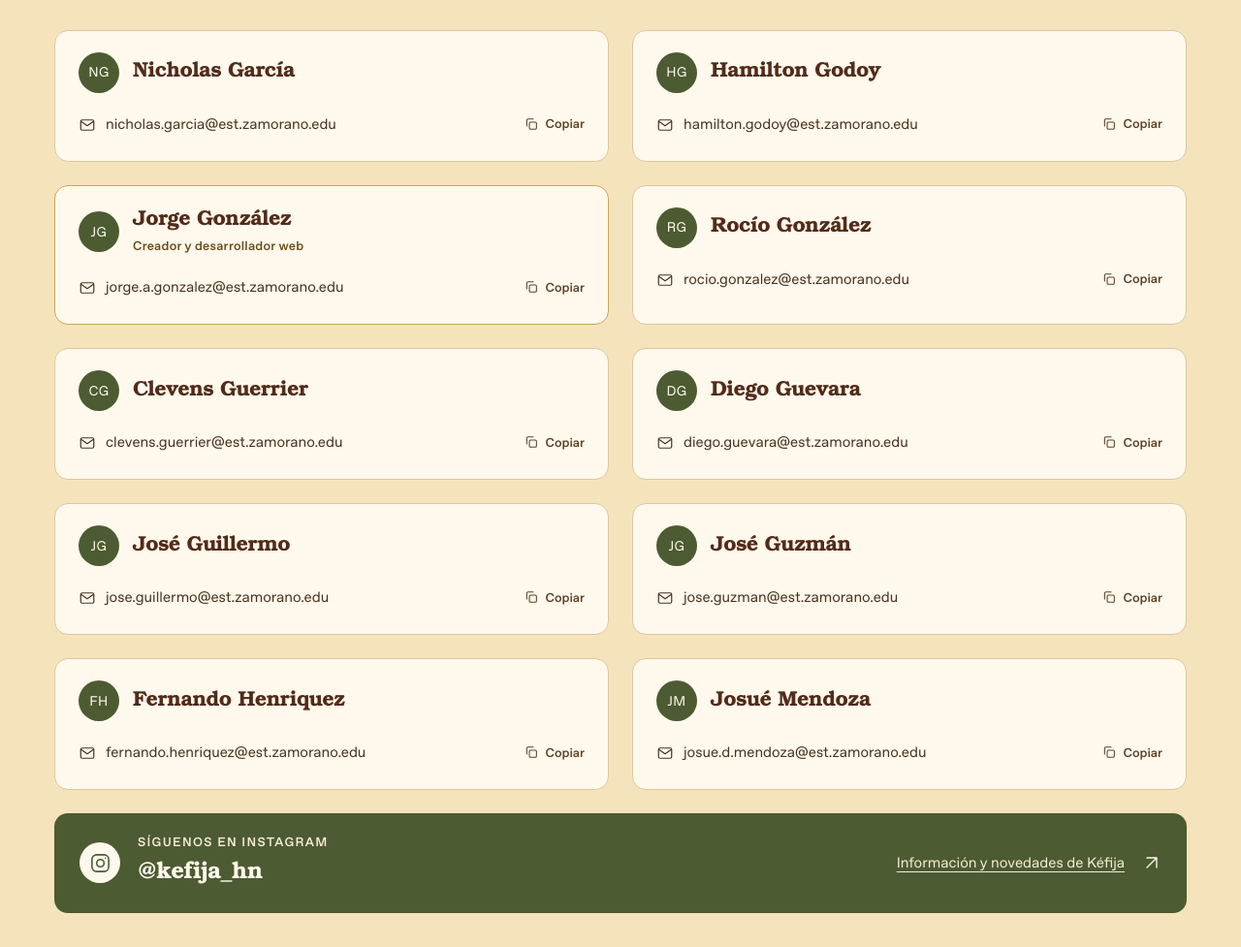
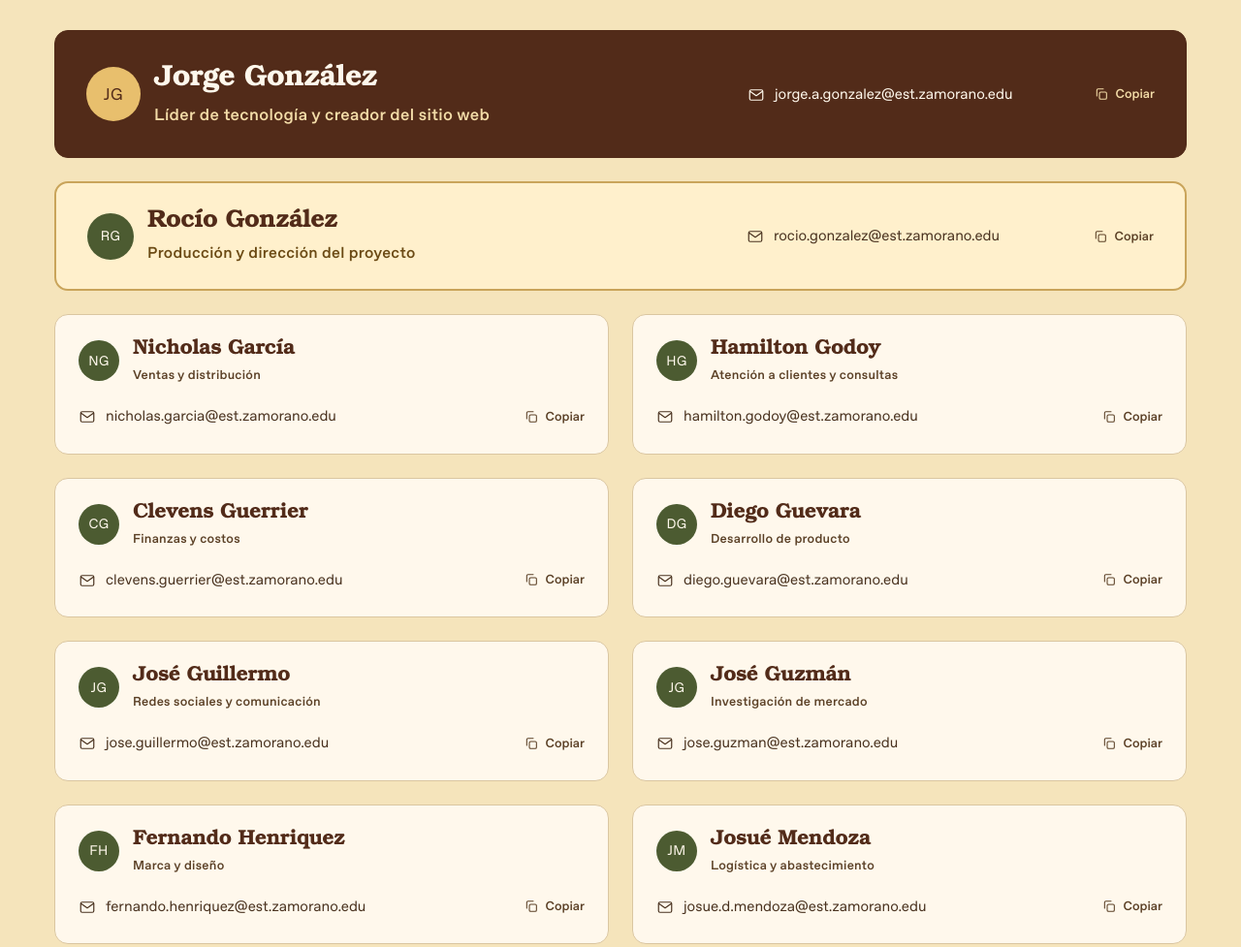
Before and after one commit to VWX-2004/kefija, a plain HTML site: page index.html in a window 1280 px wide. Shown: the part 4890-5867 px from the top of the page at 97% size. Drawn offline with Linux system fonts and the light colour scheme.

Commit message:
Contacto: roles para todos y jerarquía destacada para Jorge y Rocío
Co-Authored-By: Claude Sonnet 5.5 <noreply@anthropic.com>

```diff
--- a/index.html
+++ b/index.html
@@ -27,7 +27,7 @@
   <link rel="preload" href="assets/kefija-botella-640.webp" as="image" type="image/webp" imagesrcset="assets/kefija-botella-640.webp 640w, assets/kefija-botella.webp 1254w" imagesizes="(max-width:680px) 100vw, 640px" fetchpriority="high">
   <link rel="preload" href="assets/kefija-sans.woff2" as="font" type="font/woff2" crossorigin="">
   <link rel="preload" href="assets/kefija-sans-semibold.woff2" as="font" type="font/woff2" crossorigin="">
-  <link rel="stylesheet" href="styles.ce42bd.css">
+  <link rel="stylesheet" href="styles.0d8abc.css">
   <script>document.documentElement.classList.add("js-reveal")</script>
   <script src="app.36da7f.js" defer=""></script>
   <script src="bottle-viewer.2dc7658b.js" defer=""></script>
@@ -187,44 +187,44 @@
           <div class="contact-heading-side"><p>Consulta la disponibilidad del producto o solicita información a nuestro equipo.</p><button class="button button-dark" data-open-order="">Consultar disponibilidad</button></div>
         </div>
         <div class="contact-grid">
+          <article class="contact-person tier-1" aria-labelledby="jorge-name">
+            <div class="contact-person-top"><span class="contact-initials" aria-hidden="true">JG</span><div class="contact-id"><h3 id="jorge-name">Jorge González</h3><span class="contact-role">Líder de tecnología y creador del sitio web</span></div></div>
+            <div class="contact-actions"><a class="contact-email" href="mailto:jorge.a.gonzalez@est.zamorano.edu" aria-label="Escribir a Jorge González: jorge.a.gonzalez@est.zamorano.edu"><svg class="icon icon-mail" aria-hidden="true" viewBox="0 0 24 24"><rect x="3" y="5" width="18" height="14" rx="2"></rect><path d="m3.5 7 8.5 6 8.5-6"></path></svg><span>jorge.a.gonzalez@est.zamorano.edu</span></a><button type="button" class="contact-copy" data-copy-email="jorge.a.gonzalez@est.zamorano.edu" aria-label="Copiar correo de Jorge González"><svg class="icon" aria-hidden="true" viewBox="0 0 24 24"><rect x="9" y="9" width="11" height="11" rx="2"></rect><path d="M5 15V6a2 2 0 0 1 2-2h8"></path></svg><span class="contact-copy-text">Copiar</span></button></div>
+          </article>
+          <article class="contact-person tier-2" aria-labelledby="rocio-name">
+            <div class="contact-person-top"><span class="contact-initials" aria-hidden="true">RG</span><div class="contact-id"><h3 id="rocio-name">Rocío González</h3><span class="contact-role">Producción y dirección del proyecto</span></div></div>
+            <div class="contact-actions"><a class="contact-email" href="mailto:rocio.gonzalez@est.zamorano.edu" aria-label="Escribir a Rocío González: rocio.gonzalez@est.zamorano.edu"><svg class="icon icon-mail" aria-hidden="true" viewBox="0 0 24 24"><rect x="3" y="5" width="18" height="14" rx="2"></rect><path d="m3.5 7 8.5 6 8.5-6"></path></svg><span>rocio.gonzalez@est.zamorano.edu</span></a><button type="button" class="contact-copy" data-copy-email="rocio.gonzalez@est.zamorano.edu" aria-label="Copiar correo de Rocío González"><svg class="icon" aria-hidden="true" viewBox="0 0 24 24"><rect x="9" y="9" width="11" height="11" rx="2"></rect><path d="M5 15V6a2 2 0 0 1 2-2h8"></path></svg><span class="contact-copy-text">Copiar</span></button></div>
+          </article>
           <article class="contact-person" aria-labelledby="nicholas-name">
-            <div class="contact-person-top"><span class="contact-initials" aria-hidden="true">NG</span><div class="contact-id"><h3 id="nicholas-name">Nicholas García</h3></div></div>
+            <div class="contact-person-top"><span class="contact-initials" aria-hidden="true">NG</span><div class="contact-id"><h3 id="nicholas-name">Nicholas García</h3><span class="contact-role">Ventas y distribución</span></div></div>
             <div class="contact-actions"><a class="contact-email" href="mailto:nicholas.garcia@est.zamorano.edu" aria-label="Escribir a Nicholas García: nicholas.garcia@est.zamorano.edu"><svg class="icon icon-mail" aria-hidden="true" viewBox="0 0 24 24"><rect x="3" y="5" width="18" height="14" rx="2"></rect><path d="m3.5 7 8.5 6 8.5-6"></path></svg><span>nicholas.garcia@est.zamorano.edu</span></a><button type="button" class="contact-copy" data-copy-email="nicholas.garcia@est.zamorano.edu" aria-label="Copiar correo de Nicholas García"><svg class="icon" aria-hidden="true" viewBox="0 0 24 24"><rect x="9" y="9" width="11" height="11" rx="2"></rect><path d="M5 15V6a2 2 0 0 1 2-2h8"></path></svg><span class="contact-copy-text">Copiar</span></button></div>
           </article>
           <article class="contact-person" aria-labelledby="hamilton-name">
-            <div class="contact-person-top"><span class="contact-initials" aria-hidden="true">HG</span><div class="contact-id"><h3 id="hamilton-name">Hamilton Godoy</h3></div></div>
+            <div class="contact-person-top"><span class="contact-initials" aria-hidden="true">HG</span><div class="contact-id"><h3 id="hamilton-name">Hamilton Godoy</h3><span class="contact-role">Atención a clientes y consultas</span></div></div>
             <div class="contact-actions"><a class="contact-email" href="mailto:hamilton.godoy@est.zamorano.edu" aria-label="Escribir a Hamilton Godoy: hamilton.godoy@est.zamorano.edu"><svg class="icon icon-mail" aria-hidden="true" viewBox="0 0 24 24"><rect x="3" y="5" width="18" height="14" rx="2"></rect><path d="m3.5 7 8.5 6 8.5-6"></path></svg><span>hamilton.godoy@est.zamorano.edu</span></a><button type="button" class="contact-copy" data-copy-email="hamilton.godoy@est.zamorano.edu" aria-label="Copiar correo de Hamilton Godoy"><svg class="icon" aria-hidden="true" viewBox="0 0 24 24"><rect x="9" y="9" width="11" height="11" rx="2"></rect><path d="M5 15V6a2 2 0 0 1 2-2h8"></path></svg><span class="contact-copy-text">Copiar</span></button></div>
           </article>
-          <article class="contact-person has-role" aria-labelledby="jorge-name">
-            <div class="contact-person-top"><span class="contact-initials" aria-hidden="true">JG</span><div class="contact-id"><h3 id="jorge-name">Jorge González</h3><span class="contact-role">Creador y desarrollador web</span></div></div>
-            <div class="contact-actions"><a class="contact-email" href="mailto:jorge.a.gonzalez@est.zamorano.edu" aria-label="Escribir a Jorge González: jorge.a.gonzalez@est.zamorano.edu"><svg class="icon icon-mail" aria-hidden="true" viewBox="0 0 24 24"><rect x="3" y="5" width="18" height="14" rx="2"></rect><path d="m3.5 7 8.5 6 8.5-6"></path></svg><span>jorge.a.gonzalez@est.zamorano.edu</span></a><button type="button" class="contact-copy" data-copy-email="jorge.a.gonzalez@est.zamorano.edu" aria-label="Copiar correo de Jorge González"><svg class="icon" aria-hidden="true" viewBox="0 0 24 24"><rect x="9" y="9" width="11" height="11" rx="2"></rect><path d="M5 15V6a2 2 0 0 1 2-2h8"></path></svg><span class="contact-copy-text">Copiar</span></button></div>
-          </article>
-          <article class="contact-person" aria-labelledby="rocio-name">
-            <div class="contact-person-top"><span class="contact-initials" aria-hidden="true">RG</span><div class="contact-id"><h3 id="rocio-name">Rocío González</h3></div></div>
-            <div class="contact-actions"><a class="contact-email" href="mailto:rocio.gonzalez@est.zamorano.edu" aria-label="Escribir a Rocío González: rocio.gonzalez@est.zamorano.edu"><svg class="icon icon-mail" aria-hidden="true" viewBox="0 0 24 24"><rect x="3" y="5" width="18" height="14" rx="2"></rect><path d="m3.5 7 8.5 6 8.5-6"></path></svg><span>rocio.gonzalez@est.zamorano.edu</span></a><button type="button" class="contact-copy" data-copy-email="rocio.gonzalez@est.zamorano.edu" aria-label="Copiar correo de Rocío González"><svg class="icon" aria-hidden="true" viewBox="0 0 24 24"><rect x="9" y="9" width="11" height="11" rx="2"></rect><path d="M5 15V6a2 2 0 0 1 2-2h8"></path></svg><span class="contact-copy-text">Copiar</span></button></div>
-          </article>
           <article class="contact-person" aria-labelledby="clevens-name">
-            <div class="contact-person-top"><span class="contact-initials" aria-hidden="true">CG</span><div class="contact-id"><h3 id="clevens-name">Clevens Guerrier</h3></div></div>
+            <div class="contact-person-top"><span class="contact-initials" aria-hidden="true">CG</span><div class="contact-id"><h3 id="clevens-name">Clevens Guerrier</h3><span class="contact-role">Finanzas y costos</span></div></div>
             <div class="contact-actions"><a class="contact-email" href="mailto:clevens.guerrier@est.zamorano.edu" aria-label="Escribir a Clevens Guerrier: clevens.guerrier@est.zamorano.edu"><svg class="icon icon-mail" aria-hidden="true" viewBox="0 0 24 24"><rect x="3" y="5" width="18" height="14" rx="2"></rect><path d="m3.5 7 8.5 6 8.5-6"></path></svg><span>clevens.guerrier@est.zamorano.edu</span></a><button type="button" class="contact-copy" data-copy-email="clevens.guerrier@est.zamorano.edu" aria-label="Copiar correo de Clevens Guerrier"><svg class="icon" aria-hidden="true" viewBox="0 0 24 24"><rect x="9" y="9" width="11" height="11" rx="2"></rect><path d="M5 15V6a2 2 0 0 1 2-2h8"></path></svg><span class="contact-copy-text">Copiar</span></button></div>
           </article>
           <article class="contact-person" aria-labelledby="diego-name">
-            <div class="contact-person-top"><span class="contact-initials" aria-hidden="true">DG</span><div class="contact-id"><h3 id="diego-name">Diego Guevara</h3></div></div>
+            <div class="contact-person-top"><span class="contact-initials" aria-hidden="true">DG</span><div class="contact-id"><h3 id="diego-name">Diego Guevara</h3><span class="contact-role">Desarrollo de producto</span></div></div>
             <div class="contact-actions"><a class="contact-email" href="mailto:diego.guevara@est.zamorano.edu" aria-label="Escribir a Diego Guevara: diego.guevara@est.zamorano.edu"><svg class="icon icon-mail" aria-hidden="true" viewBox="0 0 24 24"><rect x="3" y="5" width="18" height="14" rx="2"></rect><path d="m3.5 7 8.5 6 8.5-6"></path></svg><span>diego.guevara@est.zamorano.edu</span></a><button type="button" class="contact-copy" data-copy-email="diego.guevara@est.zamorano.edu" aria-label="Copiar correo de Diego Guevara"><svg class="icon" aria-hidden="true" viewBox="0 0 24 24"><rect x="9" y="9" width="11" height="11" rx="2"></rect><path d="M5 15V6a2 2 0 0 1 2-2h8"></path></svg><span class="contact-copy-text">Copiar</span></button></div>
           </article>
           <article class="contact-person" aria-labelledby="jose-name">
-            <div class="contact-person-top"><span class="contact-initials" aria-hidden="true">JG</span><div class="contact-id"><h3 id="jose-name">José Guillermo</h3></div></div>
+            <div class="contact-person-top"><span class="contact-initials" aria-hidden="true">JG</span><div class="contact-id"><h3 id="jose-name">José Guillermo</h3><span class="contact-role">Redes sociales y comunicación</span></div></div>
             <div class="contact-actions"><a class="contact-email" href="mailto:jose.guillermo@est.zamorano.edu" aria-label="Escribir a José Guillermo: jose.guillermo@est.zamorano.edu"><svg class="icon icon-mail" aria-hidden="true" viewBox="0 0 24 24"><rect x="3" y="5" width="18" height="14" rx="2"></rect><path d="m3.5 7 8.5 6 8.5-6"></path></svg><span>jose.guillermo@est.zamorano.edu</span></a><button type="button" class="contact-copy" data-copy-email="jose.guillermo@est.zamorano.edu" aria-label="Copiar correo de José Guillermo"><svg class="icon" aria-hidden="true" viewBox="0 0 24 24"><rect x="9" y="9" width="11" height="11" rx="2"></rect><path d="M5 15V6a2 2 0 0 1 2-2h8"></path></svg><span class="contact-copy-text">Copiar</span></button></div>
           </article>
           <article class="contact-person" aria-labelledby="josegz-name">
-            <div class="contact-person-top"><span class="contact-initials" aria-hidden="true">JG</span><div class="contact-id"><h3 id="josegz-name">José Guzmán</h3></div></div>
+            <div class="contact-person-top"><span class="contact-initials" aria-hidden="true">JG</span><div class="contact-id"><h3 id="josegz-name">José Guzmán</h3><span class="contact-role">Investigación de mercado</span></div></div>
             <div class="contact-actions"><a class="contact-email" href="mailto:jose.guzman@est.zamorano.edu" aria-label="Escribir a José Guzmán: jose.guzman@est.zamorano.edu"><svg class="icon icon-mail" aria-hidden="true" viewBox="0 0 24 24"><rect x="3" y="5" width="18" height="14" rx="2"></rect><path d="m3.5 7 8.5 6 8.5-6"></path></svg><span>jose.guzman@est.zamorano.edu</span></a><button type="button" class="contact-copy" data-copy-email="jose.guzman@est.zamorano.edu" aria-label="Copiar correo de José Guzmán"><svg class="icon" aria-hidden="true" viewBox="0 0 24 24"><rect x="9" y="9" width="11" height="11" rx="2"></rect><path d="M5 15V6a2 2 0 0 1 2-2h8"></path></svg><span class="contact-copy-text">Copiar</span></button></div>
           </article>
           <article class="contact-person" aria-labelledby="fernando-name">
-            <div class="contact-person-top"><span class="contact-initials" aria-hidden="true">FH</span><div class="contact-id"><h3 id="fernando-name">Fernando Henriquez</h3></div></div>
+            <div class="contact-person-top"><span class="contact-initials" aria-hidden="true">FH</span><div class="contact-id"><h3 id="fernando-name">Fernando Henriquez</h3><span class="contact-role">Marca y diseño</span></div></div>
             <div class="contact-actions"><a class="contact-email" href="mailto:fernando.henriquez@est.zamorano.edu" aria-label="Escribir a Fernando Henriquez: fernando.henriquez@est.zamorano.edu"><svg class="icon icon-mail" aria-hidden="true" viewBox="0 0 24 24"><rect x="3" y="5" width="18" height="14" rx="2"></rect><path d="m3.5 7 8.5 6 8.5-6"></path></svg><span>fernando.henriquez@est.zamorano.edu</span></a><button type="button" class="contact-copy" data-copy-email="fernando.henriquez@est.zamorano.edu" aria-label="Copiar correo de Fernando Henriquez"><svg class="icon" aria-hidden="true" viewBox="0 0 24 24"><rect x="9" y="9" width="11" height="11" rx="2"></rect><path d="M5 15V6a2 2 0 0 1 2-2h8"></path></svg><span class="contact-copy-text">Copiar</span></button></div>
           </article>
           <article class="contact-person" aria-labelledby="josue-name">
-            <div class="contact-person-top"><span class="contact-initials" aria-hidden="true">JM</span><div class="contact-id"><h3 id="josue-name">Josué Mendoza</h3></div></div>
+            <div class="contact-person-top"><span class="contact-initials" aria-hidden="true">JM</span><div class="contact-id"><h3 id="josue-name">Josué Mendoza</h3><span class="contact-role">Logística y abastecimiento</span></div></div>
             <div class="contact-actions"><a class="contact-email" href="mailto:josue.d.mendoza@est.zamorano.edu" aria-label="Escribir a Josué Mendoza: josue.d.mendoza@est.zamorano.edu"><svg class="icon icon-mail" aria-hidden="true" viewBox="0 0 24 24"><rect x="3" y="5" width="18" height="14" rx="2"></rect><path d="m3.5 7 8.5 6 8.5-6"></path></svg><span>josue.d.mendoza@est.zamorano.edu</span></a><button type="button" class="contact-copy" data-copy-email="josue.d.mendoza@est.zamorano.edu" aria-label="Copiar correo de Josué Mendoza"><svg class="icon" aria-hidden="true" viewBox="0 0 24 24"><rect x="9" y="9" width="11" height="11" rx="2"></rect><path d="M5 15V6a2 2 0 0 1 2-2h8"></path></svg><span class="contact-copy-text">Copiar</span></button></div>
           </article>
         </div>
--- a/styles.ce42bd.css
+++ b/styles.0d8abc.css
@@ -880,3 +880,21 @@ button,.button,summary,input[type=range]{touch-action:manipulation}
 .contact-actions .contact-email{flex:1;min-width:0}
 .contact-actions .contact-copy{margin:0 -10px 0 0;flex-shrink:0}
 @media(max-width:680px){.contact-grid{grid-template-columns:1fr}.contact-actions{flex-wrap:wrap;gap:0}.contact-actions .contact-copy{margin:0 0 0 -10px}}
+/* contacto v4: jerarquía */
+.contact-person.has-role{border-color:#dac6a1}
+.contact-person .contact-role{color:#5b4026}
+.contact-person.tier-1,.contact-person.tier-2{grid-column:1/-1;flex-direction:row;align-items:center;justify-content:space-between;gap:24px}
+.tier-1 .contact-actions,.tier-2 .contact-actions{flex:0 1 420px}
+.contact-person.tier-1{background:var(--brown);border-color:var(--brown);padding:30px 32px;color:var(--cream)}
+.tier-1 .contact-initials{background:#e8bf6d;color:var(--brown);width:56px;height:56px;font-size:1.0625rem}
+.tier-1 h3{font-size:1.9rem;color:var(--cream)}
+.tier-1 .contact-role{font-size:1.0625rem;font-weight:600;color:#f3dca8;margin-top:4px}
+.tier-1 .contact-email{color:var(--cream)}
+.tier-1 .contact-copy{color:#f3dca8}
+.tier-1 .contact-copy:hover,.tier-1 .contact-copy.is-copied{color:var(--brown);background:#f3dca8}
+.tier-1 .contact-email:focus-visible::after,.tier-1 .contact-copy:focus-visible{outline-color:#f3dca8}
+.contact-person.tier-2{background:#fff0cc;border:2px solid #c9a45a;padding:24px 32px}
+.tier-2 .contact-initials{width:48px;height:48px}
+.tier-2 h3{font-size:1.6rem}
+.tier-2 .contact-role{font-size:1rem;font-weight:600;color:#6b4a14;margin-top:3px}
+@media(max-width:900px){.contact-person.tier-1,.contact-person.tier-2{flex-direction:column;align-items:stretch;gap:14px;padding:24px}.tier-1 .contact-actions,.tier-2 .contact-actions{flex:none}.tier-1 h3{font-size:1.5rem}.tier-2 h3{font-size:1.4rem}}
```
